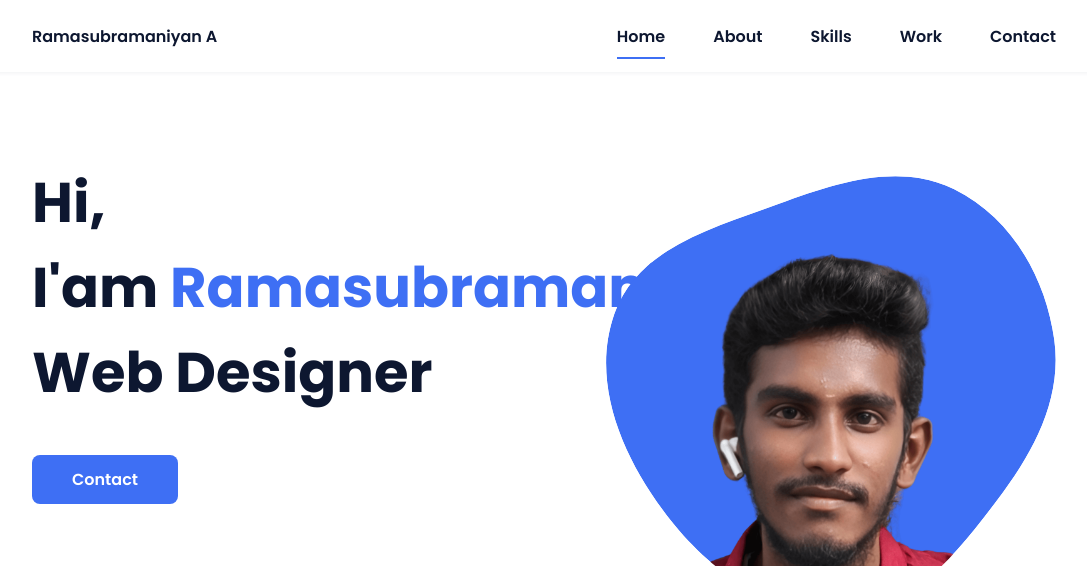
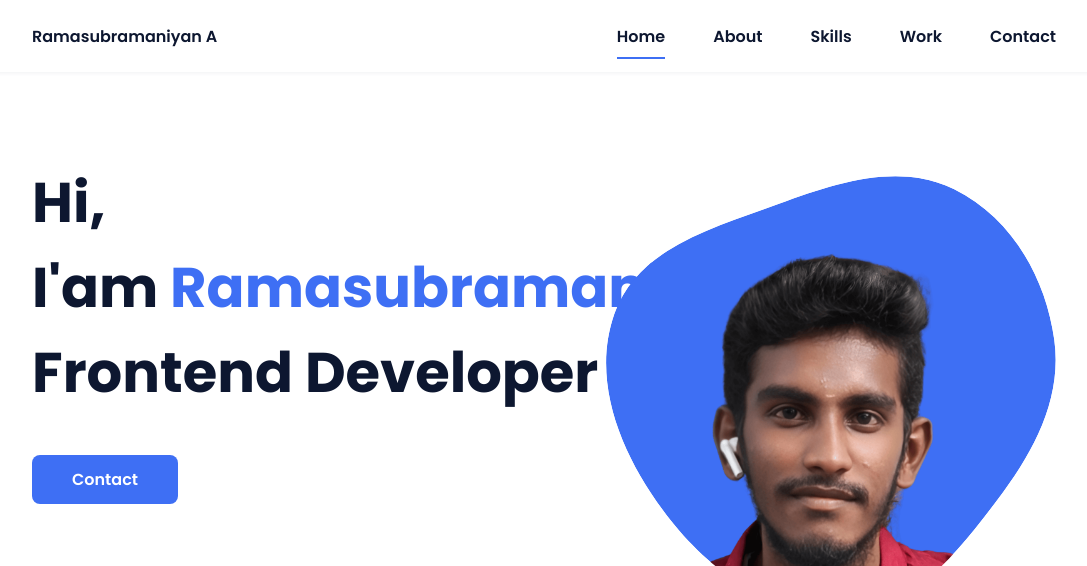
Before and after one commit to Ramragul3/Website-R, a plain HTML site: page Portfolio-R/index.html in a window 1280 px wide. Shown: the top 566 px of the page, without its empty margins (96-1183 px from the left). Drawn offline with nearby package versions, Linux system fonts and the light colour scheme.

Commit message:
Update index.html

```diff
--- a/Portfolio-R/index.html
+++ b/Portfolio-R/index.html
@@ -36,7 +36,7 @@
         <!--===== HOME =====-->
         <section class="home bd-grid" id="home">
             <div class="home__data">
-                <h1 class="home__title">Hi,<br>I'am <span class="home__title-color">Ramasubramaniyan</span><br> Web Designer</h1>
+                <h1 class="home__title">Hi,<br>I'am <span class="home__title-color">Ramasubramaniyan</span><br>Frontend Developer</h1>
 
                 <a href="#" class="button">Contact</a>
             </div>
```
